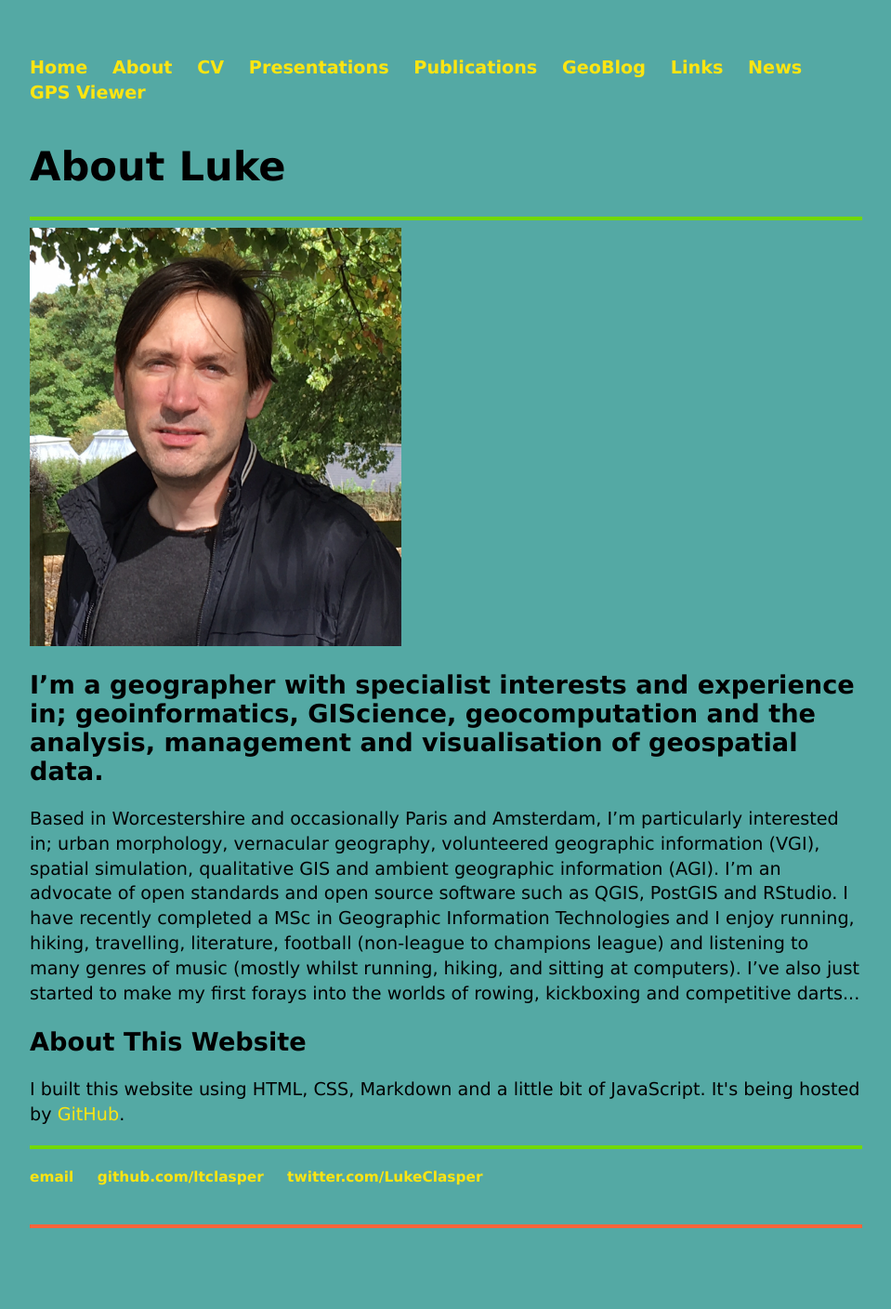
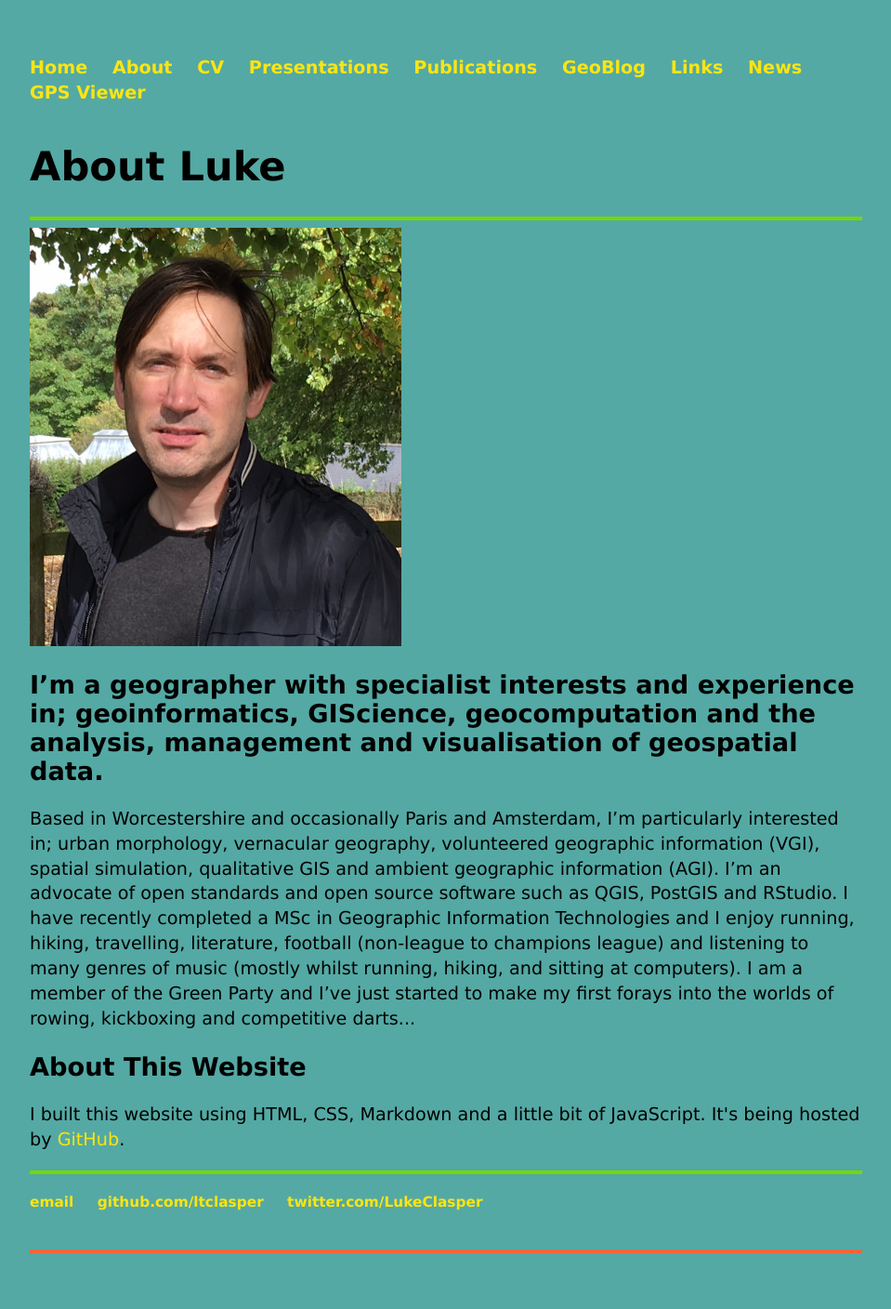
Before and after one commit to ltclasper/ltclasper.github.io, a Jekyll site: the page built from about/index.html, in a window 1280 px wide. Shown: the whole page at 93% size, without its empty margins (160-1119 px from the left). Built offline with Jekyll 4.4.1, drawn with Linux system fonts in a browser that asks for light colours; before the commit the page ends 1381 px from its top, so only the background shows below that.

Commit message:
Update index.html

```diff
--- a/about/index.html
+++ b/about/index.html
@@ -12,7 +12,7 @@ title: About Luke
 <div class="blurb">
 
 	<h2>I’m a geographer with specialist interests and experience in; geoinformatics, GIScience, geocomputation and the analysis, management and visualisation of geospatial data.</h2>
-	<p>Based in Worcestershire and occasionally Paris and Amsterdam, I’m particularly interested in; urban morphology, vernacular geography, volunteered geographic information (VGI), spatial simulation, qualitative GIS and ambient geographic information (AGI). I’m an advocate of open standards and open source software such as QGIS, PostGIS and RStudio. I have recently completed a MSc in Geographic Information Technologies and I enjoy running, hiking, travelling, literature, football (non-league to champions league) and listening to many genres of music (mostly whilst running, hiking, and sitting at computers). I’ve also just started to make my first forays into the worlds of rowing, kickboxing and competitive darts...</p>
+	<p>Based in Worcestershire and occasionally Paris and Amsterdam, I’m particularly interested in; urban morphology, vernacular geography, volunteered geographic information (VGI), spatial simulation, qualitative GIS and ambient geographic information (AGI). I’m an advocate of open standards and open source software such as QGIS, PostGIS and RStudio. I have recently completed a MSc in Geographic Information Technologies and I enjoy running, hiking, travelling, literature, football (non-league to champions league) and listening to many genres of music (mostly whilst running, hiking, and sitting at computers). I am a member of the Green Party and I’ve just started to make my first forays into the worlds of rowing, kickboxing and competitive darts...</p>
 	<h2>About This Website</h2>
 	<p>I built this website using HTML, CSS, Markdown and a little bit of JavaScript. It's being hosted by <a href="https://github.com/">GitHub</a>.</p>
 
```
